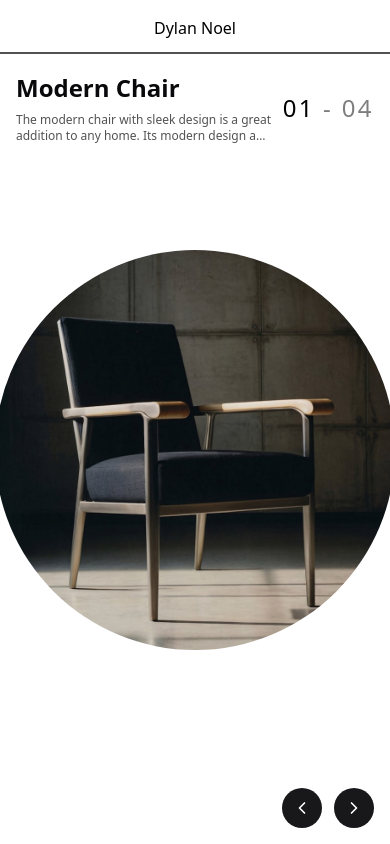
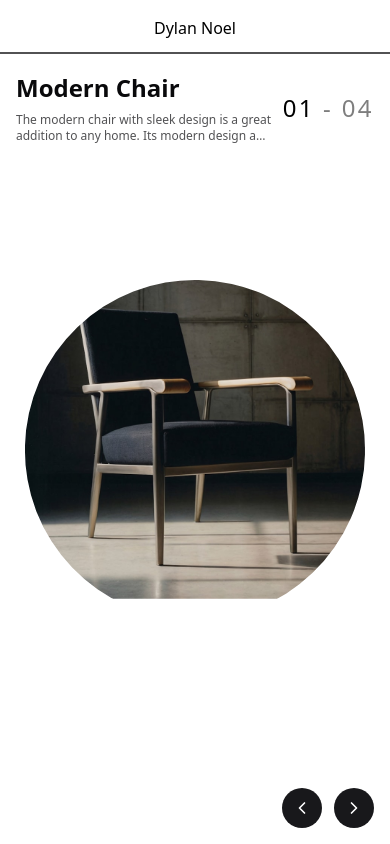
Before and after one commit to DylanTigo/clip-path-slider, a Next.js app: page / in a window 390 px wide. Built offline with nearby package versions, Linux system fonts and the light colour scheme.

Commit message:
Handle responsive of image

```diff
--- a/Component/ui/MorphingSvg.tsx
+++ b/Component/ui/MorphingSvg.tsx
@@ -29,7 +29,7 @@ const MorphingSVG = ({ image, index }: { index: number, image: string }) => {
     const clipPath = svg
       .append("clipPath")
       .attr("id", clipPathId)
-      .style("transform", "rotate(225deg)")
+      .style("transform", "rotate(215deg)")
       .style("transform-origin", "center")
       .append("path")
       .attr("d", arc)
@@ -47,11 +47,8 @@ const MorphingSVG = ({ image, index }: { index: number, image: string }) => {
           return arc.endAngle(interpolate(t))();
         };
       })
-      .on("start", () => console.log("Animation démarrée"))
-      .on("end", () => console.log("Animation terminée"));
 
      return () => {
-       console.log("Cleaning up");
        svg.select(`#${clipPathId}`).remove();
      }
   }, [index]);
@@ -59,15 +56,20 @@ const MorphingSVG = ({ image, index }: { index: number, image: string }) => {
   return (
       <svg
         ref={svgRef}
-        width="400"
-        height="400"
+        width="95%"
+        height="95%"
         clipPath={`url(#circle-mask-${index})`}
         opacity={visible ? 1 : 0}
         className="center-layout"
+        style={{
+          maxWidth: 400,
+          maxHeight: 400
+        }}
       >
        <image
         href={image}
         width="100%"
+
       />
       </svg>
     );
--- a/app/page.tsx
+++ b/app/page.tsx
@@ -33,6 +33,7 @@ export default function Home() {
       </div>
 
       <div className="flex flex-col justify-between w-full mt-14 max-w-4xl relative">
+
         <div className="flex justify-between items-center w-full">
           <div className="max-w-64">
             <h1 className="text-zinc-950 text-2xl md:text-3xl font-bold text-nowrap mb-2">
@@ -42,11 +43,13 @@ export default function Home() {
               {slides[currentIndex].description}
             </p>
           </div>
+
           <div className="flex text-2xl tracking-widest gap-2">
             <span>{String(currentIndex + 1).padStart(2, '0')}</span>
             <span className="opacity-50"> - {String(slides.length).padStart(2, '0')}</span>
           </div>
         </div>
+
         <div className="center-layout w-full h-full pointer-events-none">
           {svgComponents.map((svg, idx) => (
             <MorphingSVG key={idx+"slide"} index={svg.index} image={svg.image}></MorphingSVG>
@@ -61,6 +64,7 @@ export default function Home() {
             <ChevronRight className="text-white size-5" />
           </button>
         </div>
+
       </div>
     </main>
   );
```
